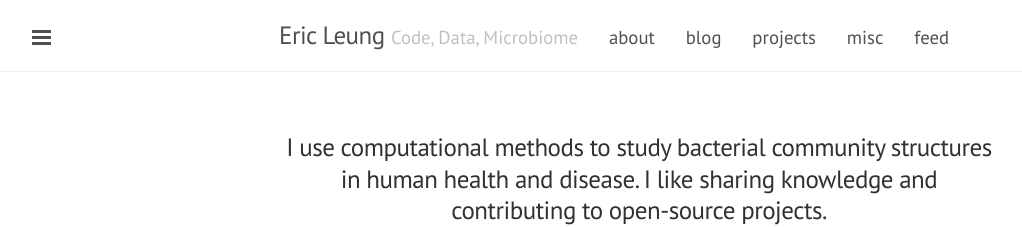
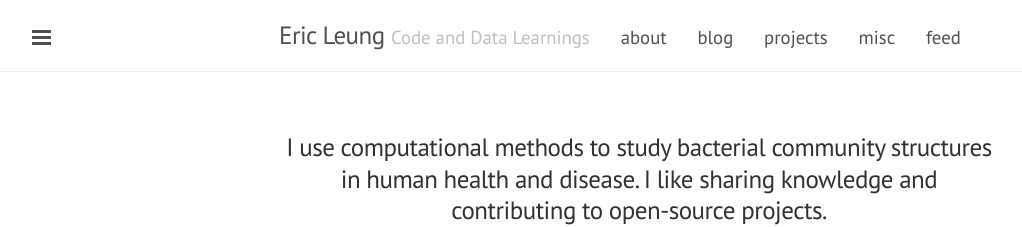
Before and after one commit to erictleung/erictleung.github.io, a Jekyll site: the page built from index.md, in a window 1280 px wide. Shown: the top 227 px of the page, without its empty margins (1-1023 px from the left). Built offline with Jekyll 4.4.1, drawn with Linux system fonts in a browser that asks for light colours; nearby versions of some CDN libraries.

Commit message:
Update site title description

```diff
--- a/_config.yml
+++ b/_config.yml
@@ -7,7 +7,7 @@ permalink:        /:title
 
 # Setup
 title:            Eric Leung
-description:      Code, Data, Microbiome
+description:      Code and Data Learnings
 sidebar: |
     Data scientist and consultant looking to connect people to
     data insights, automating boring work, and tearing down barriers to
```
